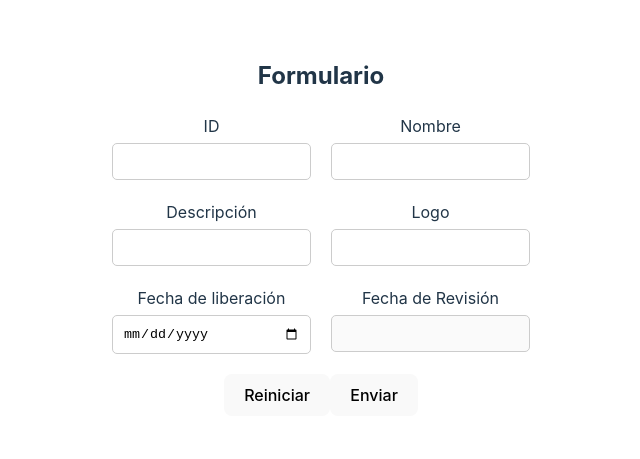
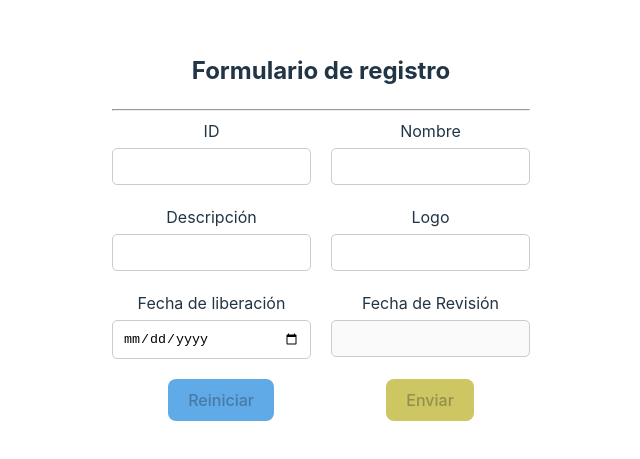
Before and after one commit to diegos35/test-devsu-react, a React (Vite) app: page /form in a window 1280 px wide. Shown: the part 173-632 px from the top of the page, without its empty margins (319-959 px from the left). Built offline with nearby package versions, Linux system fonts and the light colour scheme; no server answers.

Commit message:
adjust validation ID

```diff
--- a/src/Pages/Form/Form.jsx
+++ b/src/Pages/Form/Form.jsx
@@ -1,12 +1,13 @@
-import React, { useEffect, useState } from "react";
+import React, { isValidElement, useEffect, useState } from "react";
 import "../../styles/Form.css";
 import useApiRequest from "../../hooks/createProduct";
 import { useLocation, useNavigate } from "react-router-dom";
-
-
+import useIdValidation from "../../hooks/validateProduct";
 
 function Form() {
   const navigate = useNavigate();
+  const URLCREATE =
+    "https://tribu-ti-staffing-desarrollo-afangwbmcrhucqfh.z01.azurefd.net/ipf-msa-productosfinancieros/bp/products";
 
   const [id, setId] = useState("");
   const [nombre, setNombre] = useState("");
@@ -14,20 +15,24 @@ function Form() {
   const [logo, setLogo] = useState("");
   const [fechaLiberacion, setFechaLiberacion] = useState("");
   const [fechaRevision, setFechaRevision] = useState("");
+  const [isProductIdValid, setIsProductIdValid] = useState(false);
   const [formErrors, setFormErrors] = useState({
     id: "",
     nombre: "",
     descripcion: "",
     logo: "",
     fechaLiberacion: "",
-    fechaRevision: ""
+    fechaRevision: "",
   });
-  const URLCREATE = "https://tribu-ti-staffing-desarrollo-afangwbmcrhucqfh.z01.azurefd.net/ipf-msa-productosfinancieros/bp/products";
+  const [isButtonDisabled, setIsButtonDisabled] = useState(true);
+
   const { sendRequest } = useApiRequest(URLCREATE);
-  const [ setSuccessMessage] = useState(false);
+  const [setSuccessMessage] = useState(false);
 
   const location = useLocation();
   const selectedProduct = location.state?.product;
+  const { isIdValid, isLoading } = useIdValidation(id);
+
   const isEditing = !!selectedProduct;
 
   useEffect(() => {
@@ -47,11 +52,14 @@ function Form() {
     }
   }, [selectedProduct]);
 
+  useEffect(() => {
+    console.log("isIdValid", isIdValid);
+    setIsProductIdValid(isIdValid);
+  }, [isIdValid]);
 
   const handleSubmit = (e) => {
     e.preventDefault();
-    // Construir el objeto de datos del formulario
-    console.log(isEditing)
+
     const formData = {
       id: id,
       name: nombre,
@@ -60,13 +68,21 @@ function Form() {
       date_release: fechaLiberacion,
       date_revision: fechaRevision,
     };
-    if(isEditing){
-      sendRequest("PUT", formData, 2)
-    }else {
-      sendRequest("POST", formData, 2)
-      navigate("/"); // Redireccionar a la ruta "/tabla" después de guardar
+
+    if (isEditing) {
+      sendRequest("PUT", formData, 2);
+      alert("Producto actulizado con exito");
+      //navigate("/");
+    } else {
+      if (!isProductIdValid) {
+        sendRequest("POST", formData, 2);
+        alert("Producto guardado con exito");
+      } else {
+        alert("El ID del producto no es válido");
+        console.log("El ID del producto no es válido");
+      }
     }
-
+    navigate("/");
   };
 
   const handleReset = () => {
@@ -76,15 +92,14 @@ function Form() {
     setLogo("");
     setFechaLiberacion("");
     setFechaRevision("");
-    const [formErrors, setFormErrors] = useState({
+    setFormErrors({
       id: "",
       nombre: "",
       descripcion: "",
       logo: "",
       fechaLiberacion: "",
-      fechaRevision: ""
+      fechaRevision: "",
     });
-
   };
 
   const handleFechaLiberacionChange = (e) => {
@@ -105,14 +120,13 @@ function Form() {
       descripcion: "",
       logo: "",
       fechaLiberacion: "",
-      fechaRevision: ""
+      fechaRevision: "",
     };
 
     // Validar campo ID si se está creando un nuevo producto
-      if (!isEditing && (!id || id.length < 3 || id.length > 10)) {
-        errors.id = "El ID debe tener entre 3 y 10 caracteres";
-      }
-
+    if (!isEditing && (!id || id.length < 3 || id.length > 10)) {
+      errors.id = "El ID debe tener entre 3 y 10 caracteres";
+    }
 
     // Validar campo Nombre
     if (!nombre) {
@@ -125,7 +139,8 @@ function Form() {
     if (!descripcion) {
       errors.descripcion = "Campo requerido";
     } else if (descripcion.length < 10 || descripcion.length > 200) {
-      errors.descripcion = "La descripción debe tener entre 10 y 200 caracteres";
+      errors.descripcion =
+        "La descripción debe tener entre 10 y 200 caracteres";
     }
 
     // Validar campo Logo
@@ -140,7 +155,8 @@ function Form() {
       const fechaLiberacionDate = new Date(fechaLiberacion);
       const currentDate = new Date();
       if (fechaLiberacionDate < currentDate) {
-        errors.fechaLiberacion = "La fecha debe ser igual o mayor a la fecha actual";
+        errors.fechaLiberacion =
+          "La fecha debe ser igual o mayor a la fecha actual";
       }
     }
 
@@ -150,6 +166,12 @@ function Form() {
     }
 
     setFormErrors(errors);
+
+    // Verificar si hay errores en los campos
+    const hasErrors = Object.values(errors).some((error) => error !== "");
+
+    // Actualizar el estado isButtonDisabled
+    setIsButtonDisabled(hasErrors);
   };
 
   const isFormValid = () => {
@@ -158,7 +180,8 @@ function Form() {
 
   return (
     <div>
-      <h2>Formulario</h2>
+      <h2>Formulario de registro</h2>
+      <hr />
       <form onSubmit={handleSubmit}>
         <div className="form-container">
           <div className="form-group">
@@ -182,7 +205,9 @@ function Form() {
               onChange={(e) => setNombre(e.target.value)}
               onBlur={validateForm}
             />
-            {formErrors.nombre && <span className="error">{formErrors.nombre}</span>}
+            {formErrors.nombre && (
+              <span className="error">{formErrors.nombre}</span>
+            )}
           </div>
         </div>
         <div className="form-container">
@@ -195,7 +220,9 @@ function Form() {
               onChange={(e) => setDescripcion(e.target.value)}
               onBlur={validateForm}
             />
-            {formErrors.descripcion && <span className="error">{formErrors.descripcion}</span>}
+            {formErrors.descripcion && (
+              <span className="error">{formErrors.descripcion}</span>
+            )}
           </div>
           <div className="form-group">
             <label htmlFor="logo">Logo</label>
@@ -206,7 +233,9 @@ function Form() {
               onChange={(e) => setLogo(e.target.value)}
               onBlur={validateForm}
             />
-            {formErrors.logo && <span className="error">{formErrors.logo}</span>}
+            {formErrors.logo && (
+              <span className="error">{formErrors.logo}</span>
+            )}
           </div>
         </div>
         <div className="form-container">
@@ -216,11 +245,12 @@ function Form() {
               type="date"
               id="fecha_liberacion"
               value={fechaLiberacion}
-
               onChange={handleFechaLiberacionChange}
               onBlur={validateForm}
             />
-            {formErrors.fechaLiberacion && <span className="error">{formErrors.fechaLiberacion}</span>}
+            {formErrors.fechaLiberacion && (
+              <span className="error">{formErrors.fechaLiberacion}</span>
+            )}
           </div>
           <div className="form-group">
             <label htmlFor="fecha_revision">Fecha de Revisión</label>
@@ -230,15 +260,22 @@ function Form() {
               value={fechaRevision}
               disabled
             />
-            {formErrors.fechaRevision && <span className="error">{formErrors.fechaRevision}</span>}
+            {formErrors.fechaRevision && (
+              <span className="error">{formErrors.fechaRevision}</span>
+            )}
           </div>
         </div>
 
         <div className="form-actions">
-          <button type="button" onClick={handleReset}>
+          <button
+            type="button"
+            className="button_reiniciar"
+            onClick={handleReset}
+            disabled={isButtonDisabled}
+          >
             Reiniciar
           </button>
-          <button type="submit" disabled={!isFormValid()}>
+          <button type="submit" disabled={isButtonDisabled}>
             Enviar
           </button>
         </div>
--- /dev/null
+++ b/src/hooks/validateProduct.jsx
@@ -0,0 +1,24 @@
+import { useEffect, useState } from "react";
+
+const useIdValidation = (productId) => {
+    const [isIdValid, setIsIdValid] = useState(false);
+    const [isLoading, setIsLoading] = useState(true);
+
+    useEffect(() => {
+      const validateId = async () => {
+          // Realiza tu solicitud API aquí para validar el ID
+          const API_VALIDATE = `https://tribu-ti-staffing-desarrollo-afangwbmcrhucqfh.z01.azurefd.net/ipf-msa-productosfinancieros/bp/products/verification`;
+          const response = await fetch(`${API_VALIDATE}?id=${productId}`, {
+              method: "GET",
+            });
+            const data = await response.json();
+            setIsIdValid(data);
+            setIsLoading(false);
+      };
+      validateId();
+  }, [productId]);
+
+  return { isIdValid, isLoading };
+};
+
+  export default useIdValidation;
--- a/src/styles/Form.css
+++ b/src/styles/Form.css
@@ -28,3 +28,26 @@
 .error::placeholder {
   color: red;
 }
+
+.form-actions {
+  display: flex;
+  justify-content: space-around;
+}
+
+button {
+  padding: 0.5rem 1rem;
+  font-size: 1rem;
+  background-color: rgb(239, 224, 15);
+  border: none;
+  cursor: pointer;
+}
+
+button:disabled {
+  background-color: rgb(205, 198, 99);
+  cursor: not-allowed;
+}
+
+.button_reiniciar:disabled {
+  background-color: rgb(95, 170, 231);
+  cursor: not-allowed;
+}
--- a/src/styles/Table.css
+++ b/src/styles/Table.css
@@ -91,7 +91,7 @@ td img {
   background-color: rgb(239, 224, 15);
   color: black;
   border: none;
-  padding: 20px 12px;
+  padding: 12px 12px;
   border-radius: 4px;
   cursor: pointer;
 }
@@ -133,12 +133,3 @@ td img {
   border: 1px solid black;
   border-radius: 5px;
 }
-
-/* 	padding: 1rem 4rem 1rem 4rem;
-		font-family: inherit;
-		font-size: 1.4rem;
-		height: 4rem;
-		width: 100%;
-		min-width: 25rem;
-		border: 1px solid ;
-} */
```
Lines whose indentation alone changed are shown as unchanged.
